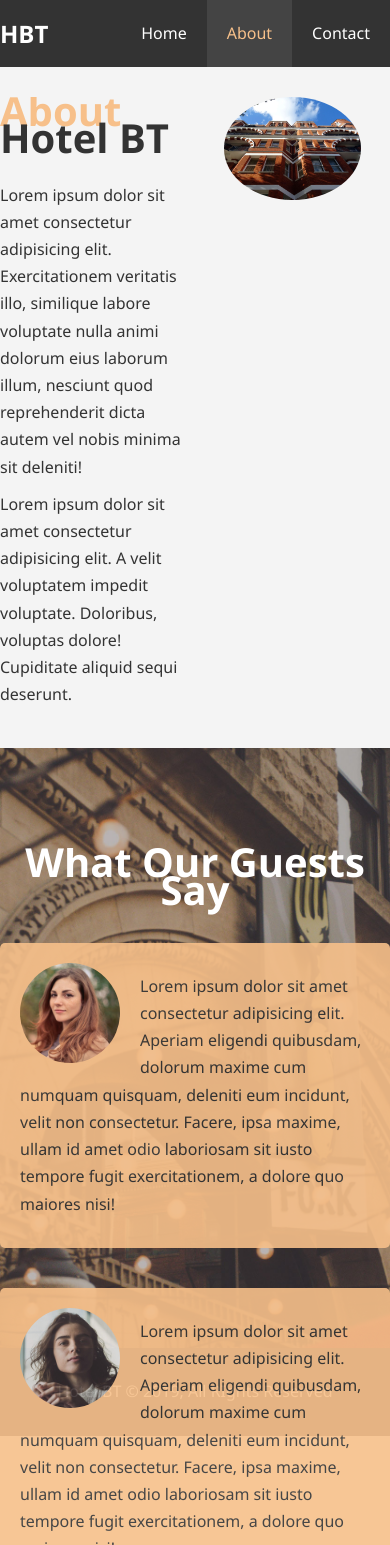
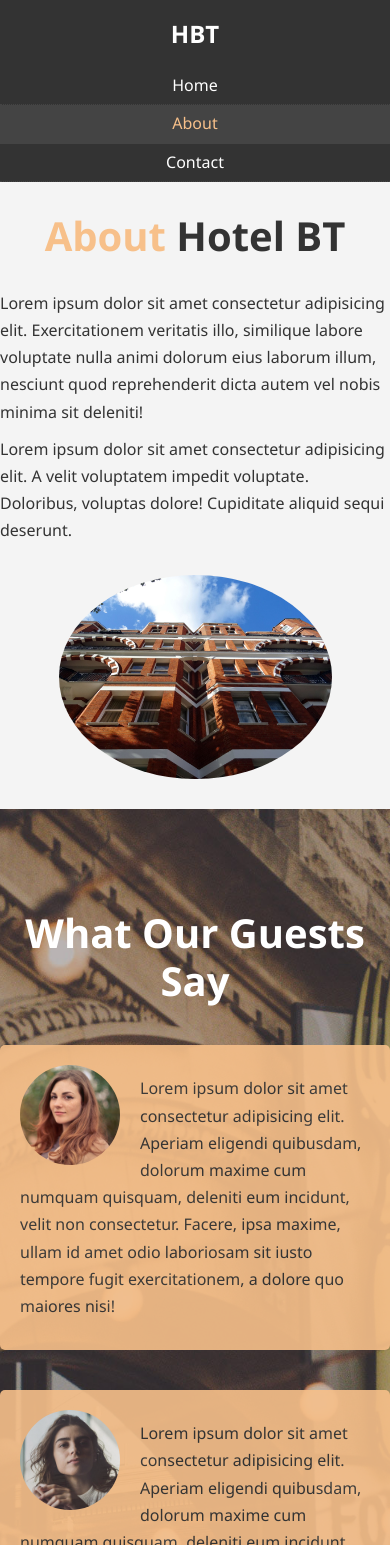
Before and after one commit to NiketaJen/Hotel-Website-Project, a plain HTML site: page about.html in a window 390 px wide. Shown: the top 1545 px of the page. Drawn offline with Linux system fonts and the light colour scheme.

Commit message:
added media queries

```diff
--- a/about.html
+++ b/about.html
@@ -7,6 +7,7 @@
   <meta name="description" content="Welcome to the most extraordinary hotel in Boston Massachusetts">
   <meta name="keywords" content="hotel,boston hotel,new england hotel">
   <link rel="stylesheet" href="css/style.css">
+  <link rel="stylesheet" media="screen and (max-width: 768px)" href= "css/mobile.css">
   <title>Hotel BT | About</title>
 </head>
 <body>
--- /dev/null
+++ b/css/mobile.css
@@ -0,0 +1,49 @@
+#navbar .logo {
+    float: none;
+    text-align: center;
+}
+
+#navbar ul, #navbar ul li {
+    float: none
+}
+
+#navbar ul li a {
+    padding: 5px;
+    border-bottom: #444 dotted 1px;
+}
+
+/* Home Info */
+#home-info .info-img {
+    display: none;
+}
+
+#home-info .info-content {
+    float: none;
+    width: 100%
+}
+
+/* Boxes */
+.box {
+    float: none;
+    width: 100%;
+}
+
+/* About */
+#about-info .info-right,
+#about-info .info-left {
+    float: none;
+    width: 100%;
+}
+
+#about-info .info-right {
+    margin-top: 30px;
+}
+
+.l-heading {
+    text-align: center;
+}
+
+/* Contact */
+#contact-info .box {
+    border-bottom: #444 dotted 1px;
+}
--- a/css/style.css
+++ b/css/style.css
@@ -83,6 +83,7 @@ p {
 /* apply to various headings throughout site */
 .l-heading {
     font-size: 40px;
+    line-height: 1.2;
 }
 
 /* padding -- adds padding to the top and bottom */
@@ -102,7 +103,7 @@ p {
     color: #fff;
 }
 
-#navbar h1 {
+#navbar .logo {
     float: left;
     padding-top: 20px;
 }
@@ -153,7 +154,7 @@ p {
 
 /* Home Info with image */
 #home-info {
-    height: 400px;
+    height: 450px;
 }
 
 #home-info .info-img {
@@ -203,7 +204,7 @@ p {
     float: left;
     width: 50%;
     min-height: 100%;
-    text-align: left;
+    /* text-align: left; */
 }
 
 #about-info .info-right {
@@ -222,11 +223,11 @@ p {
 /* Testimonials */
 #testimonials {
     background: url('../image/test-bg.jpg') no-repeat center center/cover;
-    height: 600px;
+    height: 100%;
     padding-top: 100px;
 }
 
-#testimonials .container h2 {
+#testimonials h2 {
     color: white;
     text-align: center;
     padding-bottom: 40px;
```
Also changed, not shown: contact.html (+1 -0 lines), index.html (+1 -0 lines).
